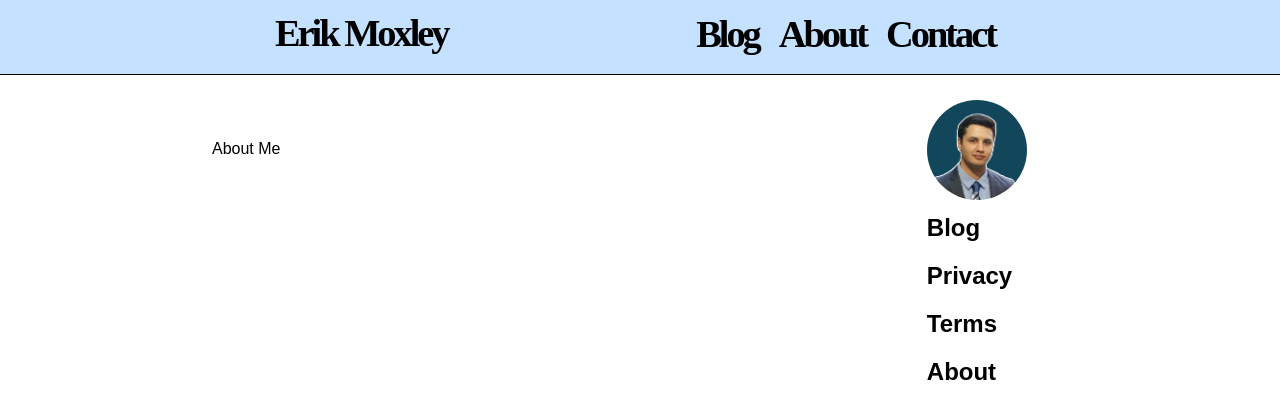
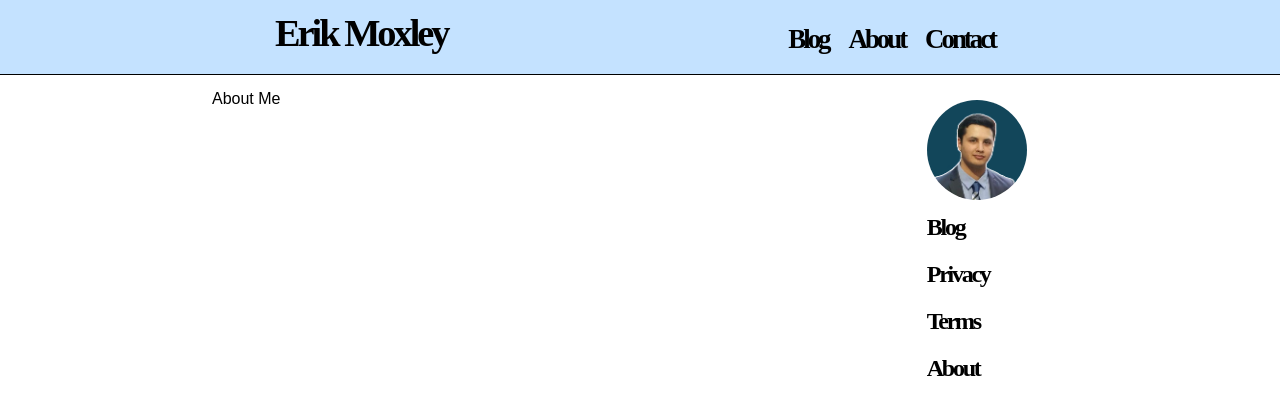
Before and after one commit to ErikMoxley/moxleydevblog, a Next.js app: page /about in a window 1280 px wide. Shown: the top 418 px of the page. Built offline with nearby package versions, Linux system fonts and the light colour scheme; a web font is replaced by a local one.

Commit message:
fixed some nav issues

```diff
--- a/components/Footer.js
+++ b/components/Footer.js
@@ -19,7 +19,7 @@ export default function Footer() {
         <h2><span>Privacy</span></h2>
         </Link></li>
         <li>
-        <Link href='/' passHref alt=''>
+        <Link href='/terms' passHref alt=''>
         <h2><span>Terms</span></h2>
         </Link></li>
         <li>
--- a/components/Header.js
+++ b/components/Header.js
@@ -9,6 +9,7 @@ export default function Header() {
         <Link href='/' passHref alt=''>
         <h2><span className='header-title'>Erik Moxley</span></h2>
         </Link></li>
+        <span className='header-links'>
         <li>
         <Link href='/contact' passHref alt=''>
         <h2 className='header-contact'><span>Contact</span></h2>
@@ -20,7 +21,7 @@ export default function Header() {
         <li>
         <Link href='/' passHref alt=''>
         <h2 className='header-blog'><span>Blog</span></h2>
-        </Link></li>
+        </Link></li></span>
       </div>
       </ul>
     </header>
--- a/styles/globals.css
+++ b/styles/globals.css
@@ -140,17 +140,24 @@ header a {
     padding-left: 100px;
     transition: ease all .5s;
   }}
-  @media (max-width: 575.98px) {
+  @media (max-width: 700px) {
     .header-title {
-      padding-left: 10px;
+      padding-left: 50px;
     }}
-
+    @media (max-width: 550px) {
+      .header-title {
+        padding-left: 10px;
+      }}
 @media (max-width: 450px) {
   .navigation h2 {
     font-size: 1.1em;
     letter-spacing: -0.04cm;
     padding-left: 0;
   }
+}
+
+.header-links {
+  font-size: 0.7em;
 }
 
 .btn {
@@ -274,10 +281,6 @@ ol {
   padding-left: 30px;
 }
 
-.about-container {
-  padding-top: 50px;
-}
-
 ul {
   list-style-type: none;
   margin: 0;
@@ -294,7 +297,7 @@ li a {
 }
 
 .header-about, .header-blog, .header-contact {
-  margin-top: -47px;
+  margin-top: -42px;
   float: right;
   cursor: pointer;
   padding: 10px 10px;
@@ -365,6 +368,8 @@ li a {
 .footer {
   padding-top: 100px;
   height: 500px;
+  font-family: 'Noto Serif JP', serif;
+  letter-spacing:-0.06cm;
   /* background: black; */
 }
 
```
Also changed, not shown: pages/terms.js (added, +13 -0 lines).
